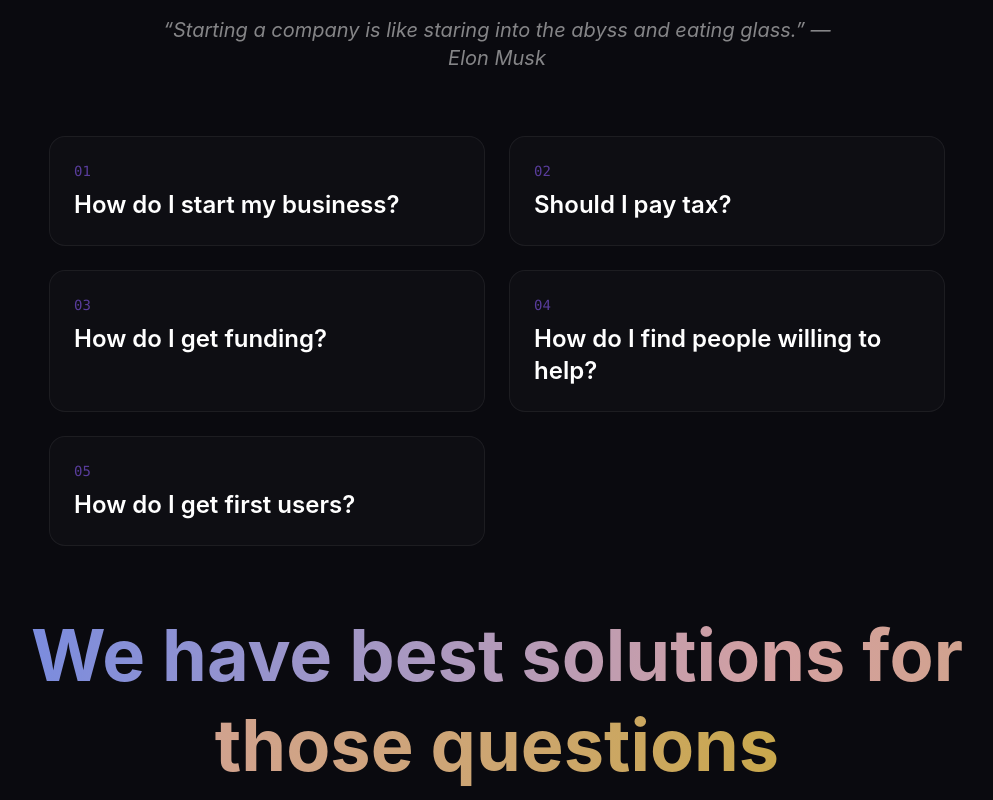
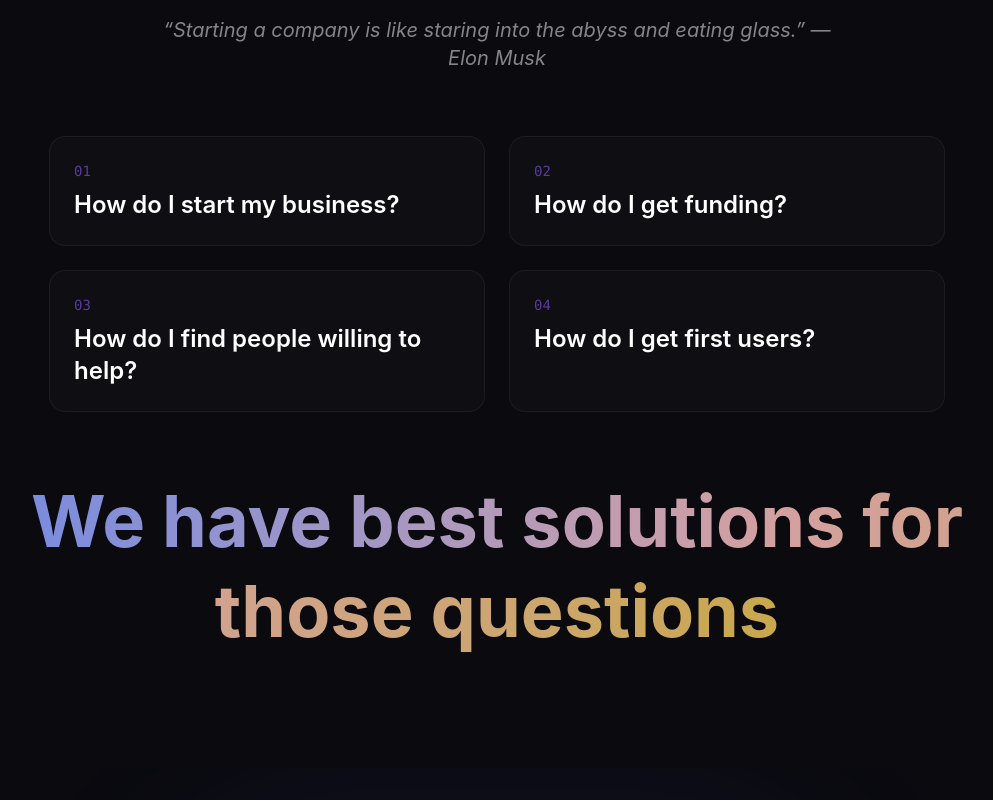
Before and after one commit to n0umen0n/consortiumlab-landing, a Next.js app: page / in a window 1280 px wide. Shown: the part 1100-1900 px from the top of the page, without its empty margins (143-1136 px from the left). Built offline with nearby package versions, Linux system fonts and the light colour scheme.

Commit message:
Remove tax question, renumber

```diff
--- a/src/components/LaunchCTA.tsx
+++ b/src/components/LaunchCTA.tsx
@@ -22,10 +22,9 @@ export default function LaunchCTA() {
           <div className="grid grid-cols-1 md:grid-cols-2 gap-6 max-w-4xl mx-auto">
             {[
               { num: '01', question: 'How do I start my business?' },
-              { num: '02', question: 'Should I pay tax?' },
-              { num: '03', question: 'How do I get funding?' },
-              { num: '04', question: 'How do I find people willing to help?' },
-              { num: '05', question: 'How do I get first users?' },
+              { num: '02', question: 'How do I get funding?' },
+              { num: '03', question: 'How do I find people willing to help?' },
+              { num: '04', question: 'How do I get first users?' },
             ].map((item) => (
               <div
                 key={item.num}
```
